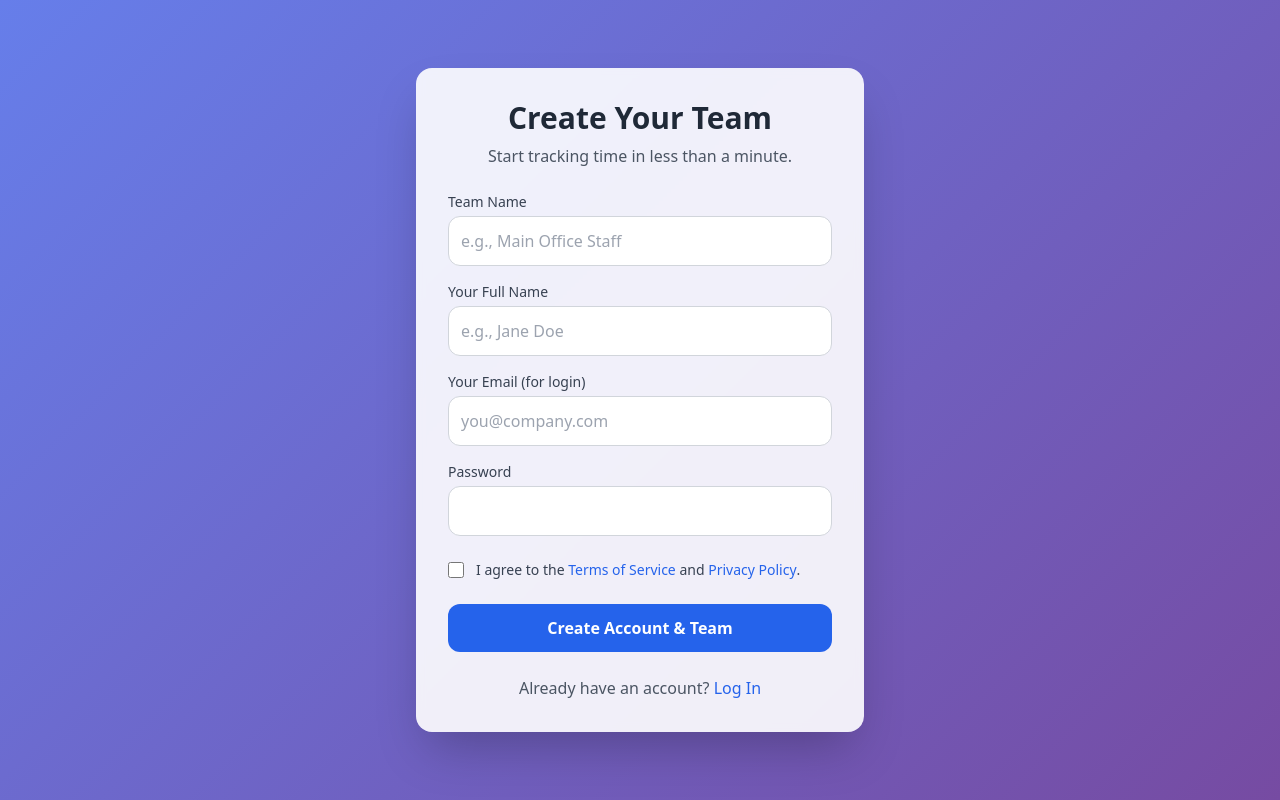
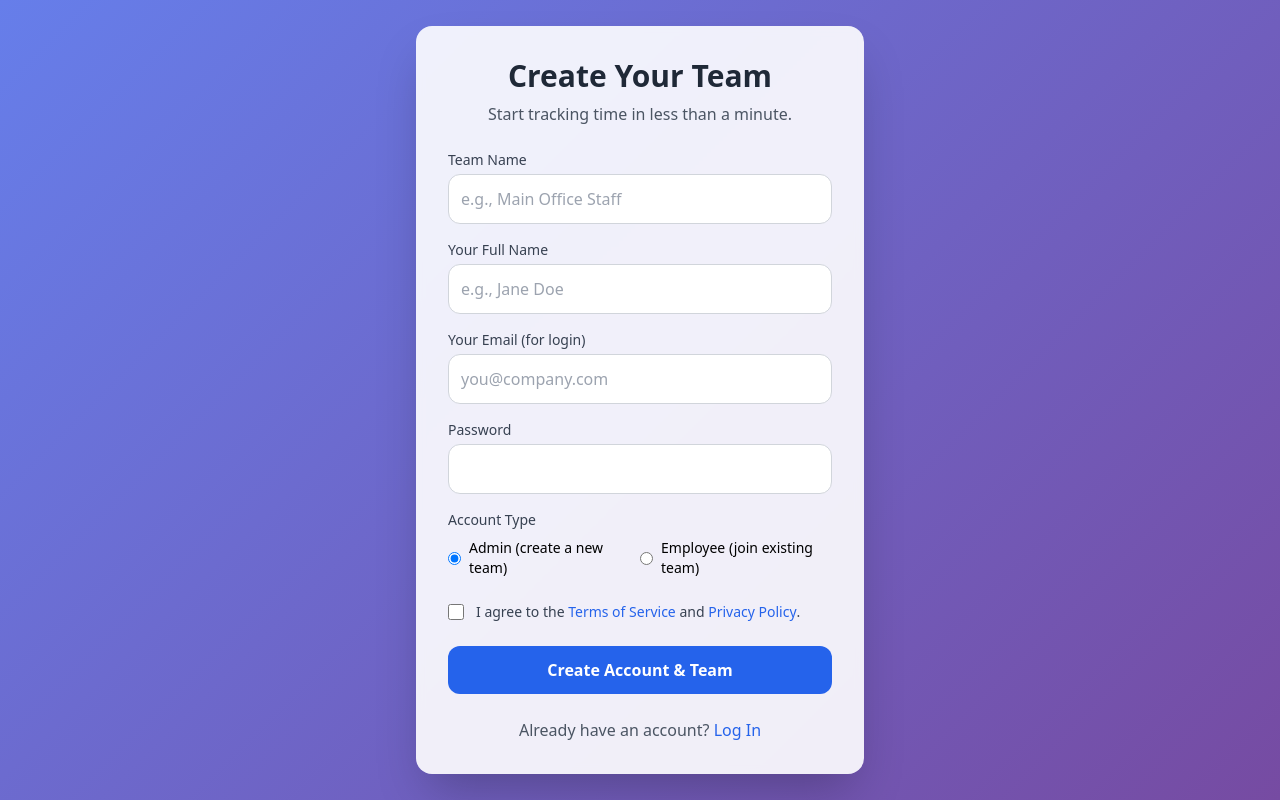
Before and after one commit to winston1202/qr-checkin, a Flask app: page /signup in a window 1280 px wide. Run offline with Flask 3, Linux system fonts and the light colour scheme; some libraries are stand-ins or nearby versions.

Commit message:
Signup: allow Admin or Employee selection; auto-login; client-side token validation and autofill

```diff
--- a/Project/auth.py
+++ b/Project/auth.py
@@ -48,22 +48,57 @@ def help_page():
 @auth_bp.route("/signup", methods=["GET", "POST"])
 def admin_signup():
     if request.method == 'POST':
+        # Basic form values
         email = request.form.get('email')
+        password = request.form.get('password')
+        role = request.form.get('role') or 'Admin'
+
+        # Prevent duplicate emails
         if User.query.filter_by(email=email).first():
             flash("An account with that email already exists. Please log in.", "error")
             return redirect(url_for('auth.login'))
 
-        # --- THIS IS THE NEW, SIMPLIFIED LOGIC ---
-        # We are skipping the email verification and creating the account directly.
+        # Employee signup flow (join existing team)
+        if role == 'User':
+            join_token = request.form.get('join_token')
+            if not join_token:
+                flash("Please provide a team invitation token to join.", "error")
+                return redirect(url_for('auth.admin_signup'))
 
+            team = Team.query.filter_by(join_token=join_token).first()
+            if not team:
+                flash("Invalid team invitation token.", "error")
+                return redirect(url_for('auth.admin_signup'))
+
+            try:
+                hashed_password = bcrypt.generate_password_hash(password).decode('utf-8')
+                new_user = User(
+                    name=request.form.get('name'),
+                    email=email,
+                    password=hashed_password,
+                    role='User',
+                    team_id=team.id
+                )
+                db.session.add(new_user)
+                db.session.commit()
+
+                # Auto-login newly created employee
+                session.clear()
+                session['user_id'] = new_user.id
+                flash("Your account has been created and you are now logged in.", "success")
+                return redirect(url_for('employee.dashboard'))
+            except Exception as e:
+                current_app.logger.error(f"Failed to create employee account: {e}")
+                db.session.rollback()
+                flash("Could not create your account. Please try again.", "error")
+                return redirect(url_for('auth.admin_signup'))
+
+        # Admin signup flow (create a new team)
         try:
-            # 1. Create the new team
             new_team = Team(name=request.form.get('team_name'))
             db.session.add(new_team)
             db.session.commit()
 
-            # 2. Hash the password and create the new admin user
-            password = request.form.get('password')
             hashed_password = bcrypt.generate_password_hash(password).decode('utf-8')
             new_admin = User(
                 name=request.form.get('name'),
@@ -73,31 +108,23 @@ def admin_signup():
                 team_id=new_team.id
             )
             db.session.add(new_admin)
-            db.session.commit() # Commit to get the new admin's ID
+            db.session.commit()
 
-            # 3. Set the new admin as the owner of the team
             new_team.owner_id = new_admin.id
             db.session.add(new_team)
-
-            # 4. Add the default geofence setting
             default_setting = TeamSetting(team_id=new_team.id, name='LocationVerificationEnabled', value='FALSE')
             db.session.add(default_setting)
-
-            # Final commit
             db.session.commit()
 
-            # 5. Log the new user in and redirect
             session.clear()
             session['user_id'] = new_admin.id
             flash("Your team and account have been created successfully!", "success")
             return redirect(url_for('admin.dashboard'))
-
         except Exception as e:
             current_app.logger.error(f"CRITICAL: Failed to create admin account: {e}")
-            db.session.rollback() # Roll back any partial database changes
+            db.session.rollback()
             flash("A database error occurred. Could not create your account.", "error")
             return redirect(url_for('auth.admin_signup'))
-        # --- END OF NEW LOGIC ---
 
     return render_template("auth/admin_signup.html")
 
--- a/Project/templates/auth/admin_signup.html
+++ b/Project/templates/auth/admin_signup.html
@@ -35,6 +35,27 @@
                 <label for="password" class="block text-sm text-left font-medium text-gray-700">Password</label>
                 <input id="password" name="password" type="password" required class="mt-1 w-full p-3 border border-gray-300 rounded-xl focus:outline-none focus:ring-2 focus:ring-blue-500">
             </div>
+            <!-- Role selection -->
+            <div>
+                <label class="block text-sm text-left font-medium text-gray-700">Account Type</label>
+                <div class="mt-2 flex gap-4">
+                    <label class="inline-flex items-center">
+                        <input type="radio" name="role" value="Admin" checked class="form-radio">
+                        <span class="ml-2 text-sm">Admin (create a new team)</span>
+                    </label>
+                    <label class="inline-flex items-center">
+                        <input type="radio" name="role" value="User" class="form-radio">
+                        <span class="ml-2 text-sm">Employee (join existing team)</span>
+                    </label>
+                </div>
+            </div>
+
+            <!-- Join token (only for Employee signups) -->
+            <div id="join-token-row" style="display:none;">
+                <label for="join_token" class="block text-sm text-left font-medium text-gray-700">Team Invitation Token</label>
+                <input id="join_token" name="join_token" placeholder="Paste invitation token here" class="mt-1 w-full p-3 border border-gray-300 rounded-xl focus:outline-none focus:ring-2 focus:ring-blue-500">
+                <p class="text-xs text-gray-500 mt-1">Ask your admin for the team invitation token (join link).</p>
+            </div>
 
             <!-- === THIS IS THE NEWLY ADDED SECTION === -->
             <div class="flex items-start pt-2">
@@ -62,5 +83,58 @@
             <a href="{{ url_for('auth.login') }}" class="font-medium text-blue-600 hover:text-blue-500">Log In</a>
         </p>
     </div>
+    <script>
+        // Toggle join token input when role changes and validate on submit
+        const roleRadios = document.querySelectorAll('input[name="role"]');
+        const joinRow = document.getElementById('join-token-row');
+        const joinInput = document.getElementById('join_token');
+        const form = document.querySelector('form');
+        const uuidRegex = /^[0-9a-f]{8}-[0-9a-f]{4}-[1-5][0-9a-f]{3}-[89ab][0-9a-f]{3}-[0-9a-f]{12}$/i;
+
+        function updateJoinVisibility() {
+            if (document.querySelector('input[name="role"]:checked').value === 'User') joinRow.style.display = 'block';
+            else joinRow.style.display = 'none';
+        }
+
+        roleRadios.forEach(r => r.addEventListener('change', updateJoinVisibility));
+
+        // Auto-fill join token from URL parameter if present and select Employee
+        (function autoFillFromUrl() {
+            try {
+                const params = new URLSearchParams(window.location.search);
+                const token = params.get('join_token') || params.get('token');
+                if (token) {
+                    // select employee role
+                    const userRadio = document.querySelector('input[name="role"][value="User"]');
+                    if (userRadio) userRadio.checked = true;
+                    joinInput.value = token;
+                    updateJoinVisibility();
+                }
+            } catch (e) {
+                // ignore URL parsing errors
+            }
+        })();
+
+        // Simple client-side validation: require join token when role=User and check UUID-ish format
+        form.addEventListener('submit', function (ev) {
+            const role = document.querySelector('input[name="role"]:checked').value;
+            if (role === 'User') {
+                const token = joinInput.value.trim();
+                if (!token) {
+                    ev.preventDefault();
+                    alert('Please provide the team invitation token to join as an Employee.');
+                    return false;
+                }
+                if (!uuidRegex.test(token)) {
+                    // not strictly required to be a UUID, but warn if format looks wrong
+                    const ok = confirm('The token you entered does not look like a typical invitation token. Continue anyway?');
+                    if (!ok) {
+                        ev.preventDefault();
+                        return false;
+                    }
+                }
+            }
+        });
+    </script>
 </body>
 </html>
```
